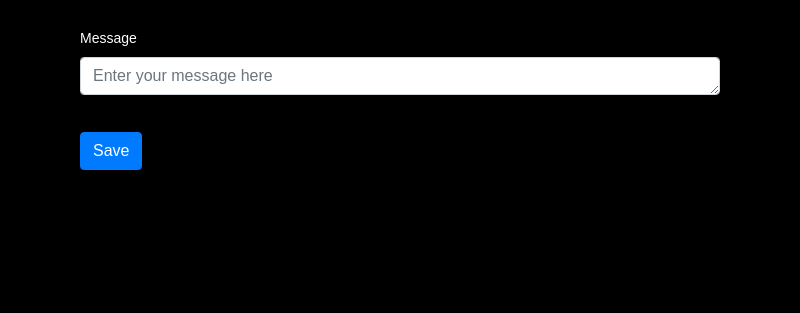
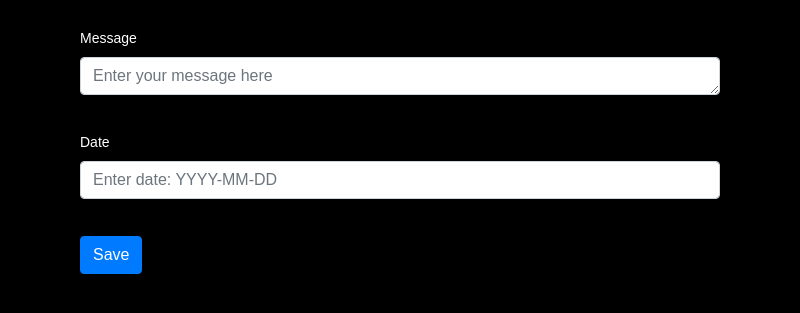
Before and after one commit to Jack-Christopher/Day-Book, an Electron app: page index.html in a window 800 px wide. Shown: the part 135-448 px from the top of the page. Drawn offline with nearby package versions, Linux system fonts and the light colour scheme.

Commit message:
feat: Added option to customize date

```diff
--- a/index.html
+++ b/index.html
@@ -24,6 +24,14 @@
                     placeholder = "Enter your message here"></textarea>
             </div>
             <br>
+
+            <div class="form-group">
+                <label for="date">Date</label>
+                <input type="text" class="form-control" id="date" name="date" placeholder="Enter date: YYYY-MM-DD">
+            </div>
+
+            <br>
+
             <button type = "submit" class = "btn btn-primary">Save</button>
         </form>
     </div>
```
